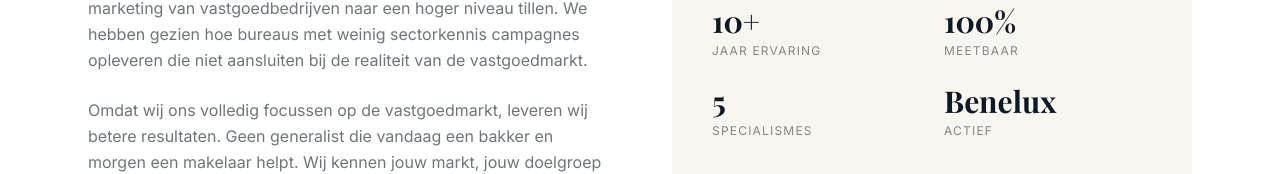
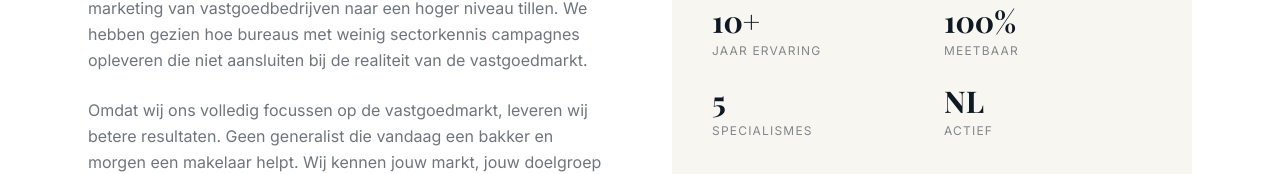
Before and after one commit to jaspermontagnadigital/vastgoedonlinemarketing, a Next.js app: page /over-ons in a window 1280 px wide. Shown: the part 741-915 px from the top of the page. Built offline with nearby package versions, Linux system fonts and the light colour scheme; a web font is replaced by a local one.

Commit message:
alleen Nederland actief, Benelux verwijderd

```diff
--- a/src/app/over-ons/page.tsx
+++ b/src/app/over-ons/page.tsx
@@ -81,7 +81,7 @@ export default function OverOnsPage() {
                   <div className="text-[var(--color-navy)]/50 text-xs tracking-widest uppercase mt-1">Specialismes</div>
                 </div>
                 <div>
-                  <div className="text-[var(--color-navy)] text-3xl font-serif font-bold">Benelux</div>
+                  <div className="text-[var(--color-navy)] text-3xl font-serif font-bold">NL</div>
                   <div className="text-[var(--color-navy)]/50 text-xs tracking-widest uppercase mt-1">Actief</div>
                 </div>
               </div>
```
